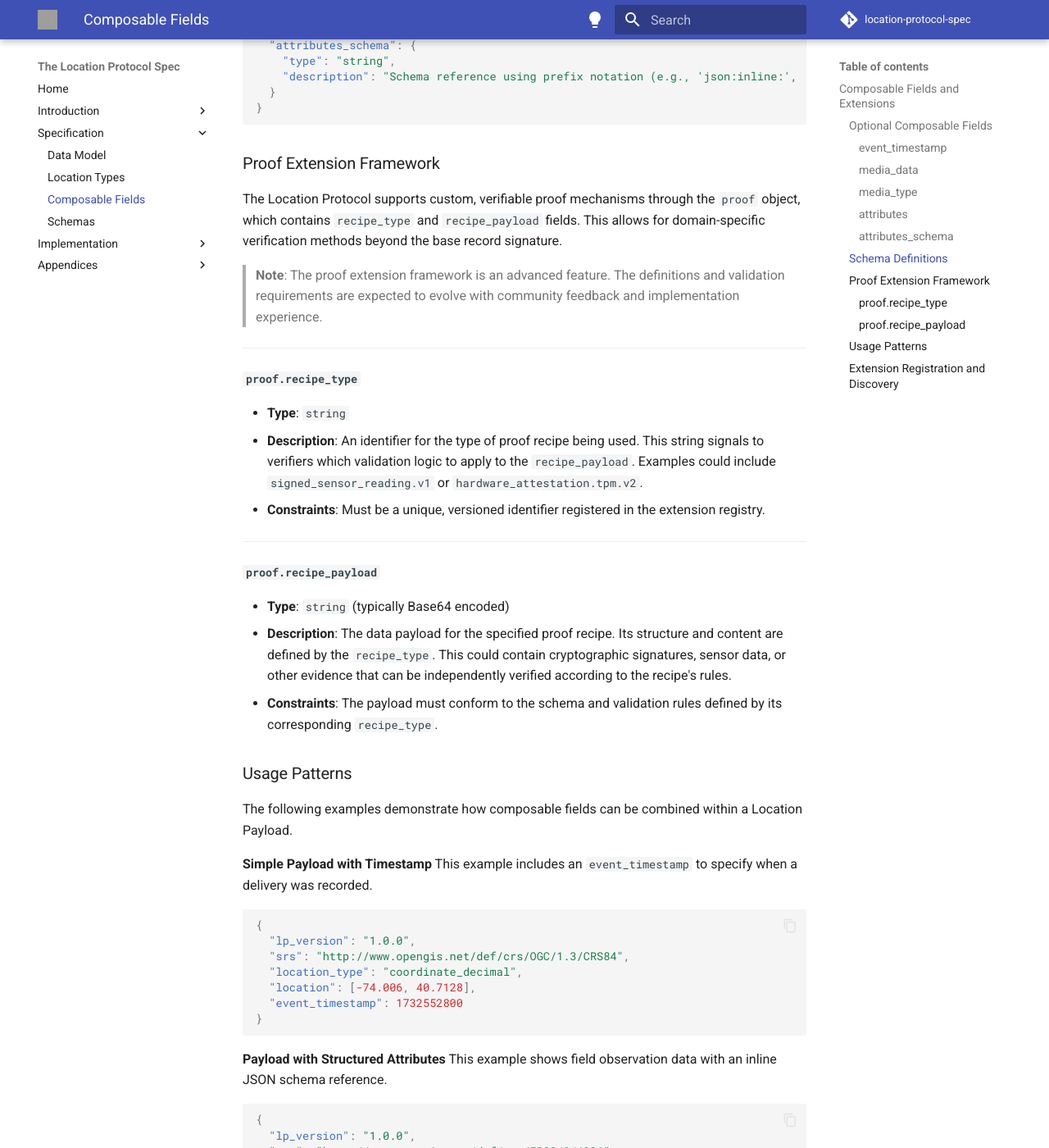
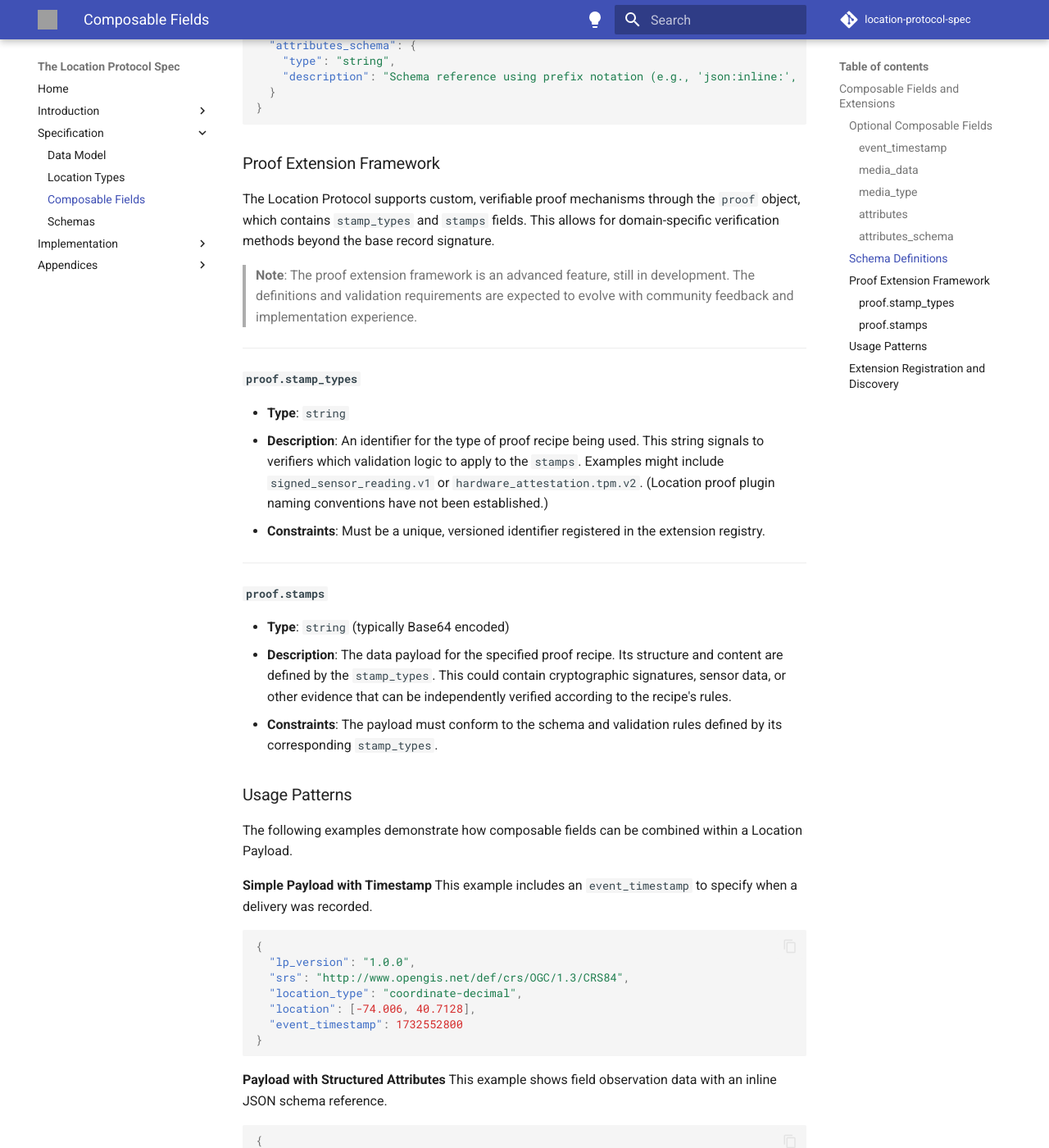
Before and after one commit to DecentralizedGeo/location-protocol-spec, an MkDocs documentation site: the page built from docs/spec-page/specification/composable-fields.md, in a window 1280 px wide and 1400 px high, scrolled down 3015 px. Shown: the whole window at 82% size. Built offline with MkDocs 1.6.1 and Material for MkDocs 9.7.7, drawn with Linux system fonts in a browser that asks for light colours; comment, search, counter and statistics services are not loaded; some of the changed text lies outside the part shown; grey boxes are pictures that could not be loaded.

Commit message:
Fix location type identifiers to use hyphen-separated format
Corrected format from underscore/dot-separated to hyphen-separated:
- coordinate_decimal → coordinate-decimal
- geojson → geojson-point
- h3 → h3-index

All identifiers now follow <format>-<type>[+<additional-details>] pattern
Updated: data-model.md, schemas.md, location-types.md, core-concepts.md, composable-fields.md, README.md

🤖 Generated with Claude Code

Co-Authored-By: Claude <noreply@anthropic.com>

````diff
--- a/docs/spec-page/specification/composable-fields.md
+++ b/docs/spec-page/specification/composable-fields.md
@@ -102,25 +102,25 @@ The following snippets define the schema for the optional composable fields.
 
 ### Proof Extension Framework
 
-The Location Protocol supports custom, verifiable proof mechanisms through the `proof` object, which contains `recipe_type` and `recipe_payload` fields. This allows for domain-specific verification methods beyond the base record signature.
+The Location Protocol supports custom, verifiable proof mechanisms through the `proof` object, which contains `stamp_types` and `stamps` fields. This allows for domain-specific verification methods beyond the base record signature.
 
-> **Note**: The proof extension framework is an advanced feature. The definitions and validation requirements are expected to evolve with community feedback and implementation experience.
+> **Note**: The proof extension framework is an advanced feature, still in development. The definitions and validation requirements are expected to evolve with community feedback and implementation experience.
 
 ---
 
-#### `proof.recipe_type`
+#### `proof.stamp_types`
 
 - **Type**: `string`
-- **Description**: An identifier for the type of proof recipe being used. This string signals to verifiers which validation logic to apply to the `recipe_payload`. Examples could include `signed_sensor_reading.v1` or `hardware_attestation.tpm.v2`.
+- **Description**: An identifier for the type of proof recipe being used. This string signals to verifiers which validation logic to apply to the `stamps`. Examples might include `signed_sensor_reading.v1` or `hardware_attestation.tpm.v2`. (Location proof plugin naming conventions have not been established.)
 - **Constraints**: Must be a unique, versioned identifier registered in the extension registry.
 
 ---
 
-#### `proof.recipe_payload`
+#### `proof.stamps`
 
 - **Type**: `string` (typically Base64 encoded)
-- **Description**: The data payload for the specified proof recipe. Its structure and content are defined by the `recipe_type`. This could contain cryptographic signatures, sensor data, or other evidence that can be independently verified according to the recipe's rules.
-- **Constraints**: The payload must conform to the schema and validation rules defined by its corresponding `recipe_type`.
+- **Description**: The data payload for the specified proof recipe. Its structure and content are defined by the `stamp_types`. This could contain cryptographic signatures, sensor data, or other evidence that can be independently verified according to the recipe's rules.
+- **Constraints**: The payload must conform to the schema and validation rules defined by its corresponding `stamp_types`.
 
 ### Usage Patterns
 
@@ -133,7 +133,7 @@ This example includes an `event_timestamp` to specify when a delivery was record
 {
   "lp_version": "1.0.0",
   "srs": "http://www.opengis.net/def/crs/OGC/1.3/CRS84",
-  "location_type": "coordinate_decimal",
+  "location_type": "coordinate-decimal",
   "location": [-74.006, 40.7128],
   "event_timestamp": 1732552800
 }
@@ -171,8 +171,8 @@ This example includes a CID reference to a photo on IPFS and a custom proof payl
   "media_data": "bafybeigdyrzt5sfp7udm7hu76uh7y26nf3efuylqabf3oclgtqy55fbzdi",
   "media_type": "image/jpeg",
   "proof": {
-    "recipe_type": "trusted_hardware.gps.v1",
-    "recipe_payload": "a1b2c3d4e5f6..."
+    "stamp_types": "trusted_hardware.gps.v1",
+    "stamps": "a1b2c3d4e5f6..."
   }
 }
 ```
````
Also changed, not shown: other parts of docs/spec-page/specification/composable-fields.md (+2 -2 lines), README.md (+4 -4 lines), docs/spec-page/index.md (+1 -1 lines), docs/spec-page/introduction/core-concepts.md (+3 -3 lines), docs/spec-page/specification/data-model.md (+7 -7 lines), docs/spec-page/specification/location-types.md (+4 -4 lines), docs/spec-page/specification/schemas.md (+1 -1 lines).
